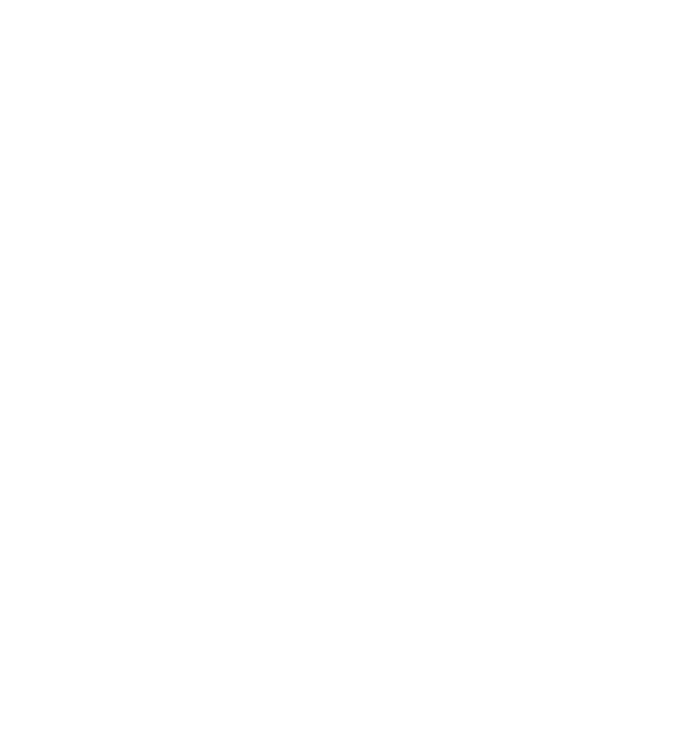
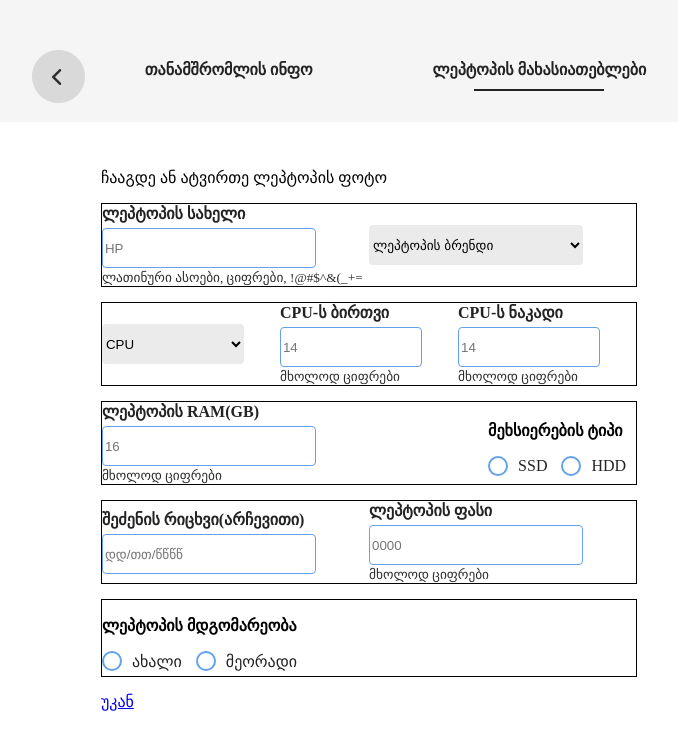
Before and after one commit to AnnieSlip/Laptops-Project, a website: page pages/maxasiatebeli.html in a window 1280 px wide. Shown: the whole page, without its empty margins (271-949 px from the left). Drawn offline with Linux system fonts and the light colour scheme.

Commit message:
STYLING OF MAXASIATEBELI PAHE

```diff
--- a/CSS/main.css
+++ b/CSS/main.css
@@ -22,6 +22,57 @@ body {
 *::after,
 *::before {
   box-sizing: border-box;
+}
+
+header {
+  display: flex;
+  color: var(--black);
+  font-weight: 700;
+}
+
+header p {
+  margin: 10px 60px;
+}
+
+header hr {
+  width: 130px;
+  border: 1px solid var(--black);
+}
+
+.form-container {
+  display: flex;
+  align-items: center;
+  flex-direction: column;
+  padding: 30px;
+  background-color: var(--white);
+  width: 75%;
+  height: 70vh;
+  margin: 15px 0px;
+  border-radius: 10px;
+}
+
+.form-container input {
+  border: 1px solid var(--blue);
+  height: 40px;
+  border-radius: 4px;
+}
+
+label {
+  color: var(--black);
+  font-weight: 600;
+  display: block;
+  margin-bottom: 5px;
+}
+
+small {
+  color: var(--light-black);
+}
+
+select {
+  height: 40px;
+  border-radius: 4px;
+  border: none;
+  background-color: var(--gray);
 }
 
 button {
--- a/CSS/maxasiatebeli.css
+++ b/CSS/maxasiatebeli.css
@@ -0,0 +1,74 @@
+body {
+  background-color: #f5f5f5;
+}
+
+.form-box {
+  display: flex;
+  border: 1px solid black;
+  justify-content: space-between;
+  align-items: center;
+  margin: 15px 0;
+}
+
+.first-container {
+  width: 65%;
+}
+
+.form-container {
+  height: 800px;
+}
+
+.form-container input {
+  width: 80%;
+}
+
+select {
+  width: 80%;
+}
+
+.elem {
+  width: 50%;
+}
+
+/*radio elements*/
+
+.radio {
+  display: inline-flex;
+  cursor: pointer;
+  align-items: center;
+  margin-right: 10px;
+}
+.radio-input {
+  display: none;
+}
+
+.radio__radio {
+  width: 1.25em;
+  height: 1.25em;
+  border: 2px solid var(--blue);
+  border-radius: 50%;
+  margin-right: 10px;
+  padding: 2px;
+}
+
+.radio__radio::after {
+  content: "";
+  width: 100%;
+  height: 100%;
+  display: block;
+  background: var(--blue);
+  border-radius: 50%;
+  transform: scale(0);
+}
+
+.radio-input:checked + .radio__radio::after {
+  transform: scale(1);
+}
+
+.radio-description {
+  font-weight: 600;
+}
+
+.radio {
+  font-weight: 400;
+}
--- a/pages/maxasiatebeli.html
+++ b/pages/maxasiatebeli.html
@@ -10,6 +10,149 @@
   </head>
 
   <body>
+    <div class="container">
+      <header>
+        <a href="/pages/tanamshromlis-info.html"
+          ><img src="/Photos/back-btn.png"
+        /></a>
+        <div>
+          <p>თანამშრომლის ინფო</p>
+        </div>
+        <div>
+          <p class="laptop">ლეპტოპის მახასიათებლები</p>
+          <hr />
+        </div>
+      </header>
+
+      <form class="form-container">
+
+         <div class="first-container">
+        <div>
+          <p>ჩააგდე ან ატვირთე ლეპტოპის ფოტო</p>
+        </div>
+
+        <div class="form-box">
+            <div class="elem">
+            <label for="laptopname" >ლეპტოპის სახელი</label>
+            <input type="text" name="laptopname"
+            placeholder="HP" id="laptopname" />
+            <br>
+            <i id="first-i" class="fa-solid fa-circle-check"></i>
+            <small>ლათინური ასოები, ციფრები, !@#$^&(_+=</small>
+            </div>
+
+
+                <div class="elem">
+                    <select name="brand"  id="brand">
+                      <option value="">ლეპტოპის ბრენდი</option>
+                    </select>
+                  </div>
+
+        </div>
+    </hr class="devider">
+
+    <div class="form-box">
+        <div class="elem">
+            <select name="cpu"  id="cpu">
+              <option value="">CPU</option>
+            </select>
+          </div>
+
+          <div class="elem">
+            <label for="birtvi" >CPU-ს ბირთვი</label>
+            <input type="text" name="birtvi"
+            placeholder="14" id="birtvi" />
+            <br>
+            <i id="first-i" class="fa-solid fa-circle-check"></i>
+            <small>მხოლოდ ციფრები</small>
+            </div>
+
+            <div class="elem">
+                <label for="nakadi" >CPU-ს ნაკადი</label>
+                <input type="text" name="nakadi"
+                placeholder="14" id="nakadi" />
+                <br>
+                <i id="first-i" class="fa-solid fa-circle-check"></i>
+                <small>მხოლოდ ციფრები</small>
+                </div>
+    </div>
+
+    <div class="form-box">
+        <div class="elem">
+            <label for="ram" >ლეპტოპის RAM(GB)</label>
+            <input type="text" name="ram"
+            placeholder="16" id="ram" />
+            <br>
+            <i id="first-i" class="fa-solid fa-circle-check"></i>
+            <small>მხოლოდ ციფრები</small>
+            </div>
+
+         <div>
+            <p class="radio-description">მეხსიერების ტიპი</p>
+
+            <label for="ssd" class="radio">
+            <input type="radio" name="ssd" class="radio-input" id="ssd">
+            <div class="radio__radio"></div>SSD</label>
+
+
+            <label for="hdd" class="radio">
+                <input type="radio" name="hdd" class="radio-input" id="hdd">
+                <div class="radio__radio"></div>HDD</label>
+
+        </div>
+
+    </div>
+</hr>
+
+<div class="form-box">
+    <div class="elem">
+        <label for="date" >შეძენის რიცხვი(არჩევითი)</label>
+        <input type="text" name="date"
+        placeholder="დდ/თთ/წწწწ" id="date" />
+        <br>
+        <i id="first-i" class="fa-solid fa-circle-check"></i>
+        </div>
+
+        <div class="elem">
+            <label for="price" >ლეპტოპის ფასი</label>
+            <input type="text" name="price"
+            placeholder="0000" id="price" />
+            <br>
+            <i id="first-i" class="fa-solid fa-circle-check"></i>
+            <small>მხოლოდ ციფრები</small>
+            </div>
+</div>
+
+
+<div class="form-box">
+   <div class="elem">
+
+    <p class="radio-description">ლეპტოპის მდგომარეობა</p>
+
+    <label for="axali" class="radio">
+    <input type="radio" name="axali" class="radio-input" id="axali">
+    <div class="radio__radio"></div>ახალი</label>
+
+
+    <label for="meoradi" class="radio">
+        <input type="radio" name="meoradi" class="radio-input" id="meoradi">
+        <div class="radio__radio"></div>მეორადი</label>
+
+
+
+</div>
+
+
+    </div>
+
+
+
+<a href="/pages/tanamshromlis-info.html">უკან</a>
+</div>
+
+      </form>
+    </div>
+
     <script src="/javascript/maxasiatebeli.js"></script>
   </body>
 </html>
```
Also changed, not shown: CSS/tanamshromeli.css (+0 -31 lines), Photos/lari.png (added).
